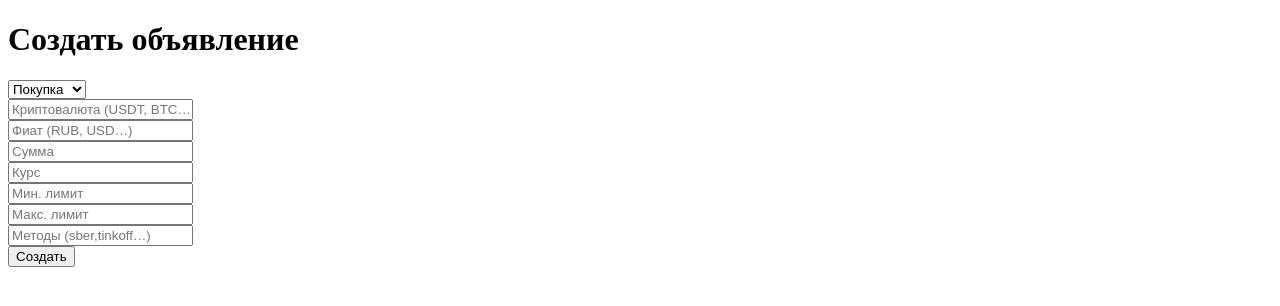
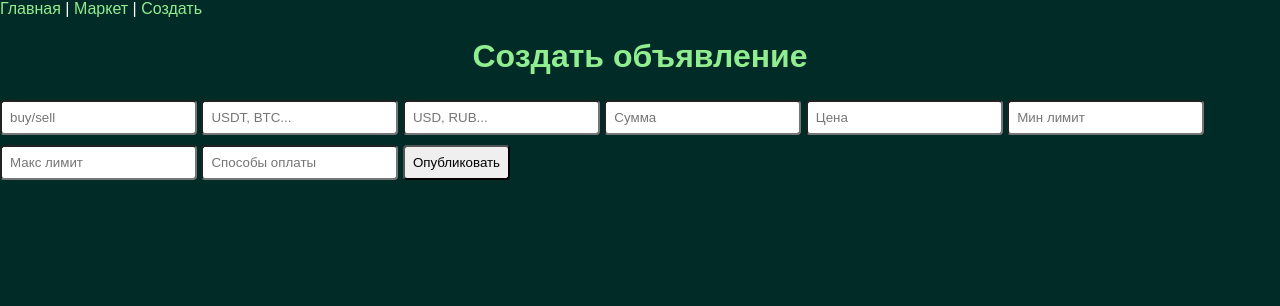
Before and after one commit to Yupara/P2pppppppppp, a Python web app: template templates/create_ad.html in a window 1280 px wide. Shown: the top 306 px of the page. Run offline with Jinja, Linux system fonts and the light colour scheme; the template is opened without the code that fills it, so the values that code supplies are empty.

Commit message:
Update create_ad.html

```diff
--- a/templates/create_ad.html
+++ b/templates/create_ad.html
@@ -1,21 +1,16 @@
-<!DOCTYPE html>
-<html lang="ru">
-<head><meta charset="UTF-8"><title>Новое объявление</title></head>
-<body>
-  <h1>Создать объявление</h1>
-  <form method="post">
-    <select name="type">
-      <option value="buy">Покупка</option>
-      <option value="sell">Продажа</option>
-    </select><br>
-    <input name="crypto" placeholder="Криптовалюта (USDT, BTC…)" required><br>
-    <input name="fiat" placeholder="Фиат (RUB, USD…)" required><br>
-    <input name="amount" type="number" step="0.01" placeholder="Сумма" required><br>
-    <input name="price"  type="number" step="0.01" placeholder="Курс" required><br>
-    <input name="min_limit" type="number" step="0.01" placeholder="Мин. лимит" required><br>
-    <input name="max_limit" type="number" step="0.01" placeholder="Макс. лимит" required><br>
-    <input name="payment_methods" placeholder="Методы (sber,tinkoff…)" required><br>
-    <button type="submit">Создать</button>
-  </form>
-</body>
-</html>
+{% extends "base.html" %}
+{% block title %}Новое объявление{% endblock %}
+{% block content %}
+<h1>Создать объявление</h1>
+<form action="/create_ad" method="post">
+  <input name="type" placeholder="buy/sell" required>
+  <input name="crypto" placeholder="USDT, BTC..." required>
+  <input name="fiat" placeholder="USD, RUB..." required>
+  <input name="amount" type="number" placeholder="Сумма" required>
+  <input name="price" type="number" placeholder="Цена" required>
+  <input name="min_limit" type="number" placeholder="Мин лимит" required>
+  <input name="max_limit" type="number" placeholder="Макс лимит" required>
+  <input name="payment_methods" placeholder="Способы оплаты" required>
+  <button>Опубликовать</button>
+</form>
+{% endblock %}
```
